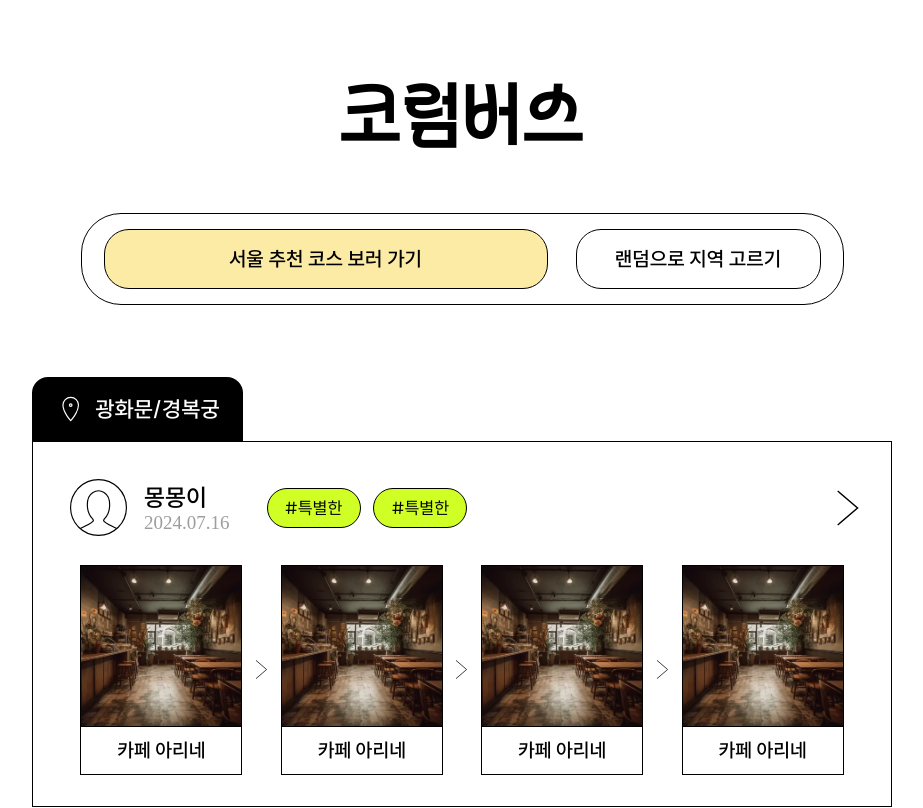
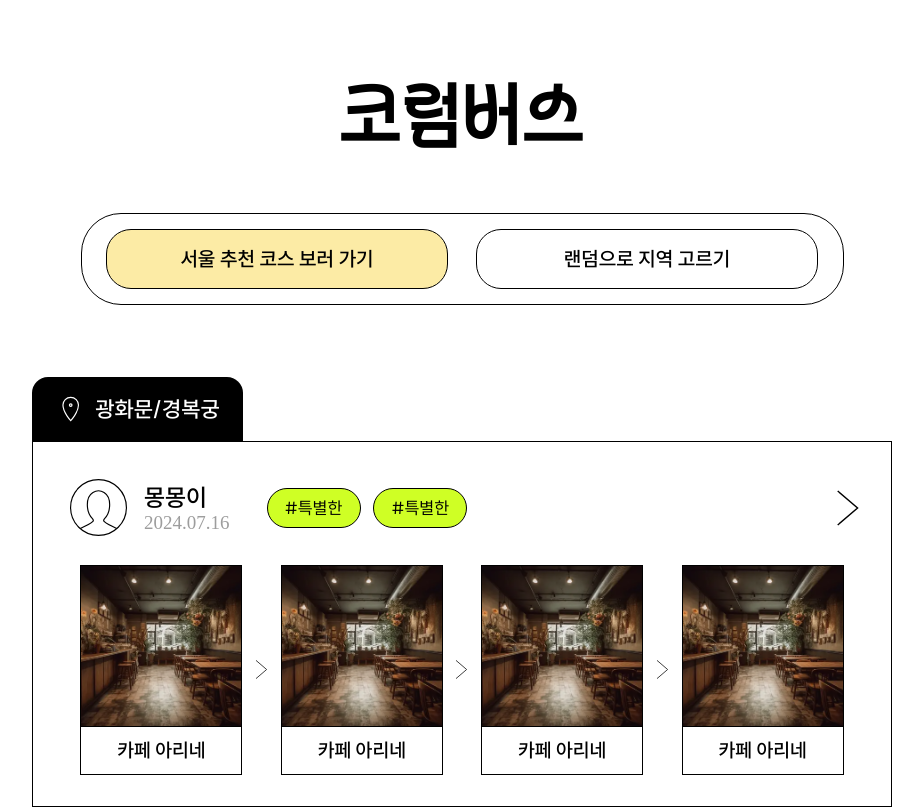
Before and after one commit to aegeodon/cous-FE, a React (Create React App) app: page /home in a window 1280 px wide. Shown: the top 808 px of the page, without its empty margins (178-1101 px from the left). Built offline with nearby package versions, Linux system fonts and the light colour scheme.

Commit message:
Feat: SelectBar 변경

```diff
--- a/src/components/CourseItem.js
+++ b/src/components/CourseItem.js
@@ -4,8 +4,16 @@ import right from "./../assets/Home/right.svg";
 import Tag from "./Tag";
 import Location from "./Location";
 import PlaceItem from "./PlaceItem";
+import oneline from "./../assets/Home/oneline.svg";
+import { useState } from "react";
 
 const CourseItem = () => {
+  const [isOpen, setIsOpen] = useState(false);
+
+  const handleToggle = () => {
+    setIsOpen((prev) => !prev);
+  };
+
   return (
     <Container>
       <Location />
@@ -20,7 +28,7 @@ const CourseItem = () => {
               </User>
               <Tag />
               <Tag />
-              <RightBtn src={right} />
+              <RightBtn src={right} onClick={handleToggle} />
             </InfoBox>
           </InfoWrapper>
           <PlaceWrapper>
@@ -39,6 +47,18 @@ const CourseItem = () => {
             <PlaceItem />
           </PlaceWrapper>
         </CourseItemBox>
+        {isOpen && (
+          <OneLineBox>
+            <OneLineTitle>
+              <img src={oneline} />
+              <span>코스 한줄소개</span>
+            </OneLineTitle>
+            <p>
+              제가 남자친구랑 갔던 코스예요! 기념일 같이 특별한 날 추천드려요🤩
+              특히 카페 강추합니다!!
+            </p>
+          </OneLineBox>
+        )}
       </CourseItemWrapper>
     </Container>
   );
@@ -117,3 +137,23 @@ const Right = styled.div`
   justify-content: center;
   align-items: center;
 `;
+
+const OneLineBox = styled.div`
+  width: 789px;
+  margin-bottom: 25px;
+
+  p {
+    margin-top: 15px;
+    font-family: "SUIT-Medium";
+    font-size: 20px;
+  }
+`;
+
+const OneLineTitle = styled.div`
+  color: #9d9d9d;
+  display: flex;
+  font-family: "SUIT-Regular";
+  font-size: 18px;
+  padding: 0 32px;
+  align-items: center;
+`;
--- a/src/components/SelectBar.js
+++ b/src/components/SelectBar.js
@@ -1,13 +1,26 @@
+import { useState } from "react";
 import styled from "styled-components";
 
 const SelectBar = () => {
+  const [selected, setSelected] = useState("showCourse");
+
+  const handleSelect = (option) => {
+    setSelected(option);
+  };
+
   return (
     <Container>
       <SelectBarWrapper>
-        <ShowCourse>
+        <ShowCourse
+          isSelected={selected === "showCourse"}
+          onClick={() => handleSelect("showCourse")}
+        >
           <p>서울 추천 코스 보러 가기</p>
         </ShowCourse>
-        <Random>
+        <Random
+          isSelected={selected === "random"}
+          onClick={() => handleSelect("random")}
+        >
           <p>랜덤으로 지역 고르기</p>
         </Random>
       </SelectBarWrapper>
@@ -35,34 +48,14 @@ const SelectBarWrapper = styled.div`
 `;
 
 const ShowCourse = styled.div`
-  width: 442px;
+  width: 340px;
   height: 58px;
   border-radius: 25px;
   border: 1px solid #000;
-  background: #fceba5;
   margin-right: 28px;
   display: flex;
   justify-content: center;
-
-  p {
-    display: flex;
-    align-items: center;
-    font-family: "SUIT-Semibold";
-    font-size: 20px;
-  }
-
-  &:hover {
-    cursor: pointer;
-  }
-`;
-
-const Random = styled.div`
-  width: 243px;
-  height: 58px;
-  border-radius: 25px;
-  border: 1px solid #000;
-  display: flex;
-  justify-content: center;
+  background-color: ${(props) => (props.isSelected ? "#fceba5" : "#fff")};
 
   p {
     display: flex;
@@ -77,3 +70,25 @@ const Random = styled.div`
     transition-duration: 0.2s;
   }
 `;
+
+const Random = styled.div`
+  width: 340px;
+  height: 58px;
+  border-radius: 25px;
+  border: 1px solid #000;
+  display: flex;
+  justify-content: center;
+  background-color: ${(props) => (props.isSelected ? "#fceba5" : "#fff")};
+  p {
+    display: flex;
+    align-items: center;
+    font-family: "SUIT-Semibold";
+    font-size: 20px;
+  }
+
+  &:hover {
+    cursor: pointer;
+    background-color: #fceba5;
+    transition-duration: 0.2s;
+  }
+`;
```
Also changed, not shown: src/assets/Home/oneline.svg (added).
